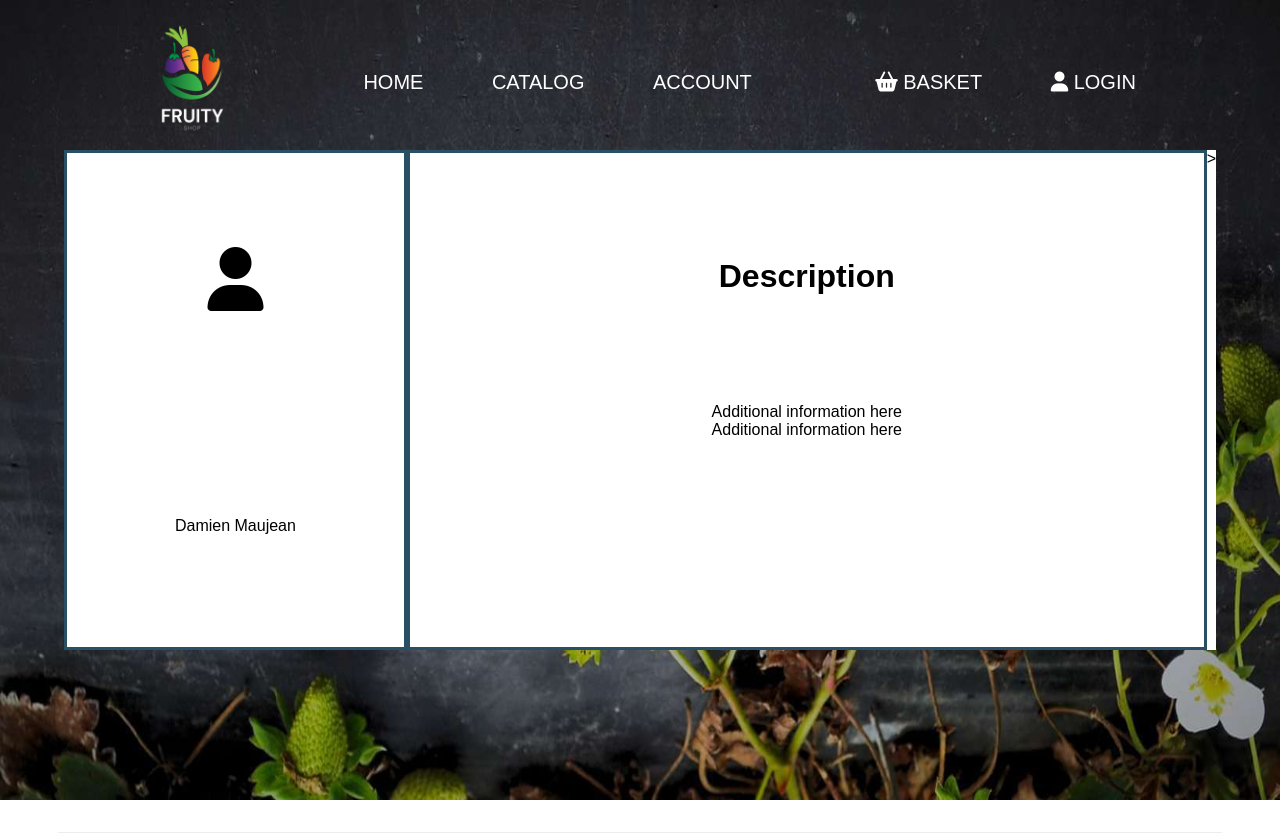
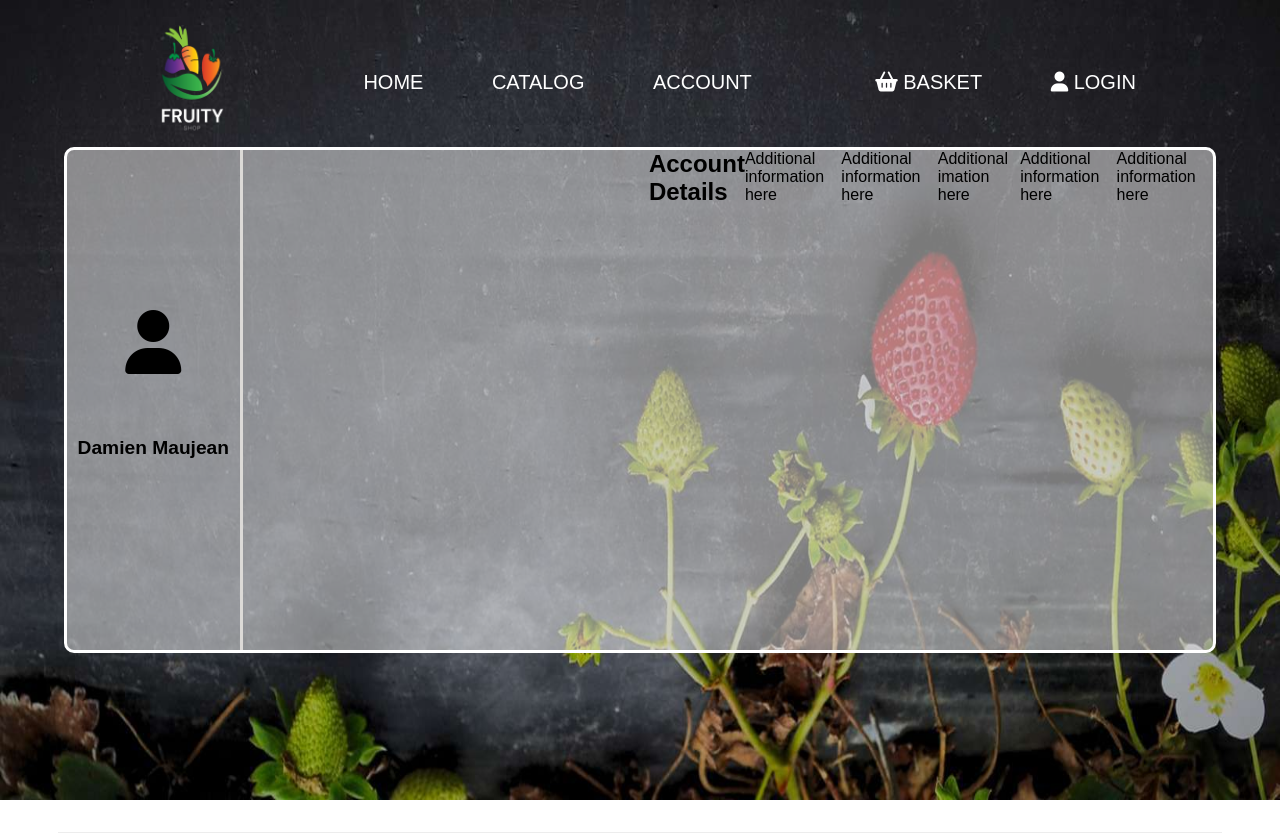
Before and after one commit to derecklhw/CST2120_Coursework2, a PHP site: page /account.html in a window 1280 px wide. Shown: the top 833 px of the page. Run offline with PHP 8.4, Linux system fonts and the light colour scheme; some libraries are stand-ins or nearby versions.

Commit message:
feat: user details in progress

```diff
--- a/account.html
+++ b/account.html
@@ -38,19 +38,23 @@
       </nav>
       <div class="container">
         <div class="left-container">
-          <h1><i class="fa-solid fa-user fa-2xl"></i></h1>
-          <div class="info_container">
-            <div>Damien Maujean</div>
+          <div class="account-logo">
+            <p class="fa-solid fa-user fa-2xl"></p>
+          </div>
+          <div class="account-name">
+            <p>Damien Maujean</p>
           </div>
         </div>
-        <div class="right-container">
-          <h1>Description</h1>
-          <div class="info-container">
-            <div>Additional information here</div>
-            <div>Additional information here</div>
+        <p class="right-container">
+          <h2>Account Details</h2>
+          <p class="info-container">
+            <p>Additional information here</p>
+            <p>Additional information here</p>
+            <p>Additional imation here</p>
+            <p>Additional information here</p>
+            <p>Additional information here</p>
           </div>
         </div>
-        >
       </div>
     </div>
     <main>
--- a/styles/account.css
+++ b/styles/account.css
@@ -3,46 +3,47 @@
 .container {
   display: flex;
   width: 100%;
-  background-color: #fff;
+  background-color: rgba(244,244,244, 0.5);
+  border: 3px solid #fff;
+  border-radius: 10px;
+}
+
+.left-container,
+.right-container {
+  display: flex;
+  flex-direction: column;
+  height: 500px;
+  align-items: center;
 }
 
 .left-container {
   float: left;
   width: 30%;
-  height: 500px;
+  border-right: 3px solid #dcdad7;
+}
+
+.left-container .account-logo{
+  position: relative;
+  top: 35%;
+  font-size: 200%;
+}
+
+.left-container .account-name{
+  position: relative;
+  top:50%;
+}
+
+.left-container .account-name p {
+  font-weight: bold;
+  font-size: 120%;
 }
 
 .right-container {
   float: right;
   width: 70%;
-  height: 500px;
 }
 
-.left-container,
-.right-container {
-  display: grid;
-  place-items: center;
-  border: 3px solid #284f64;
-}
-
-.left-container div,
-.right-container div {
-  margin: 0;
-  margin-bottom: 2px;
-  line-height: 1;
-}
-
-.info-container {
-  position: relative;
-  top: -100px;
-}
-
-#User_name {
-  position: relative;
-  top: -100px;
-}
-
-#your-order{
+#your-order {
   width: 100%;
   position: relative;
   padding-bottom: 2rem;
```
